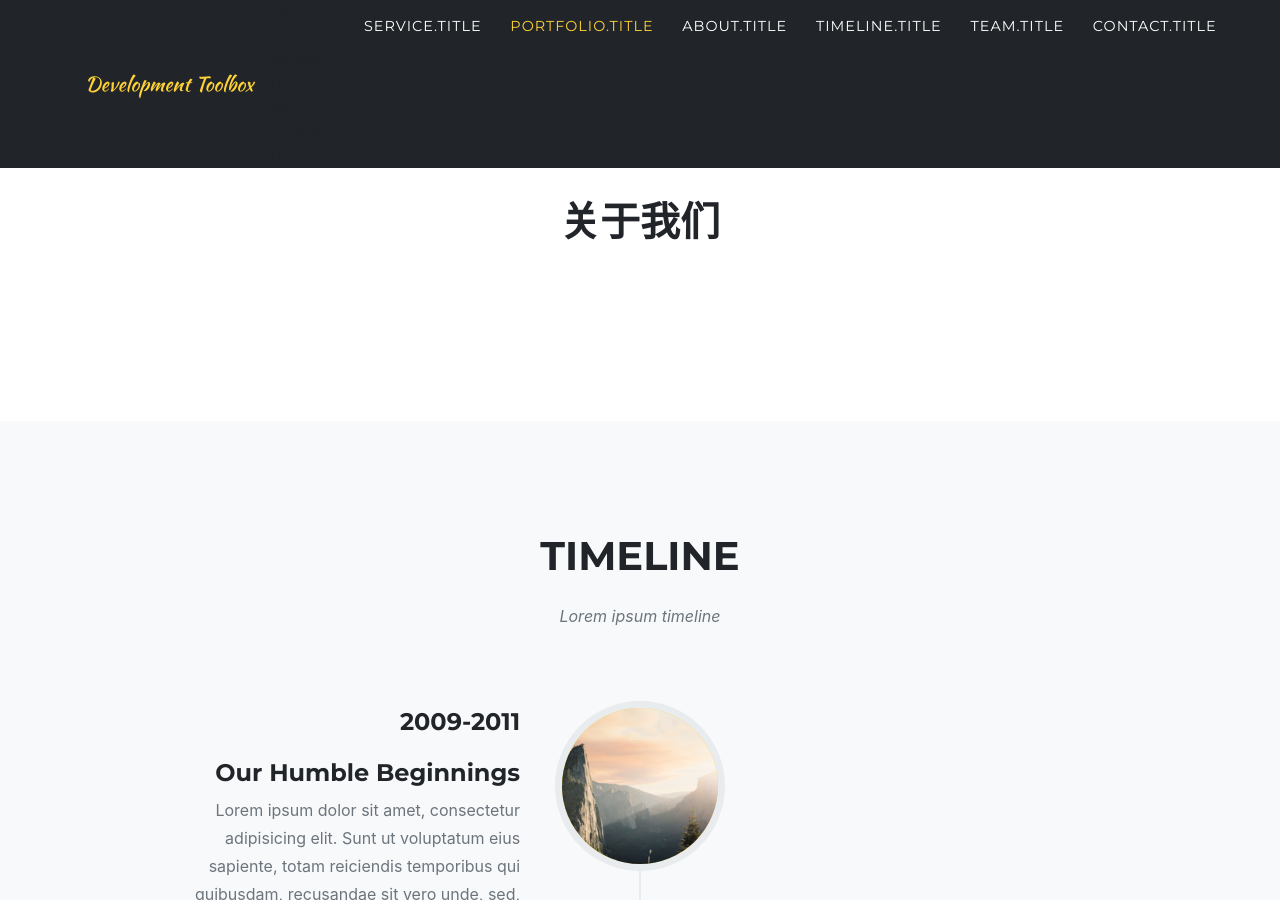
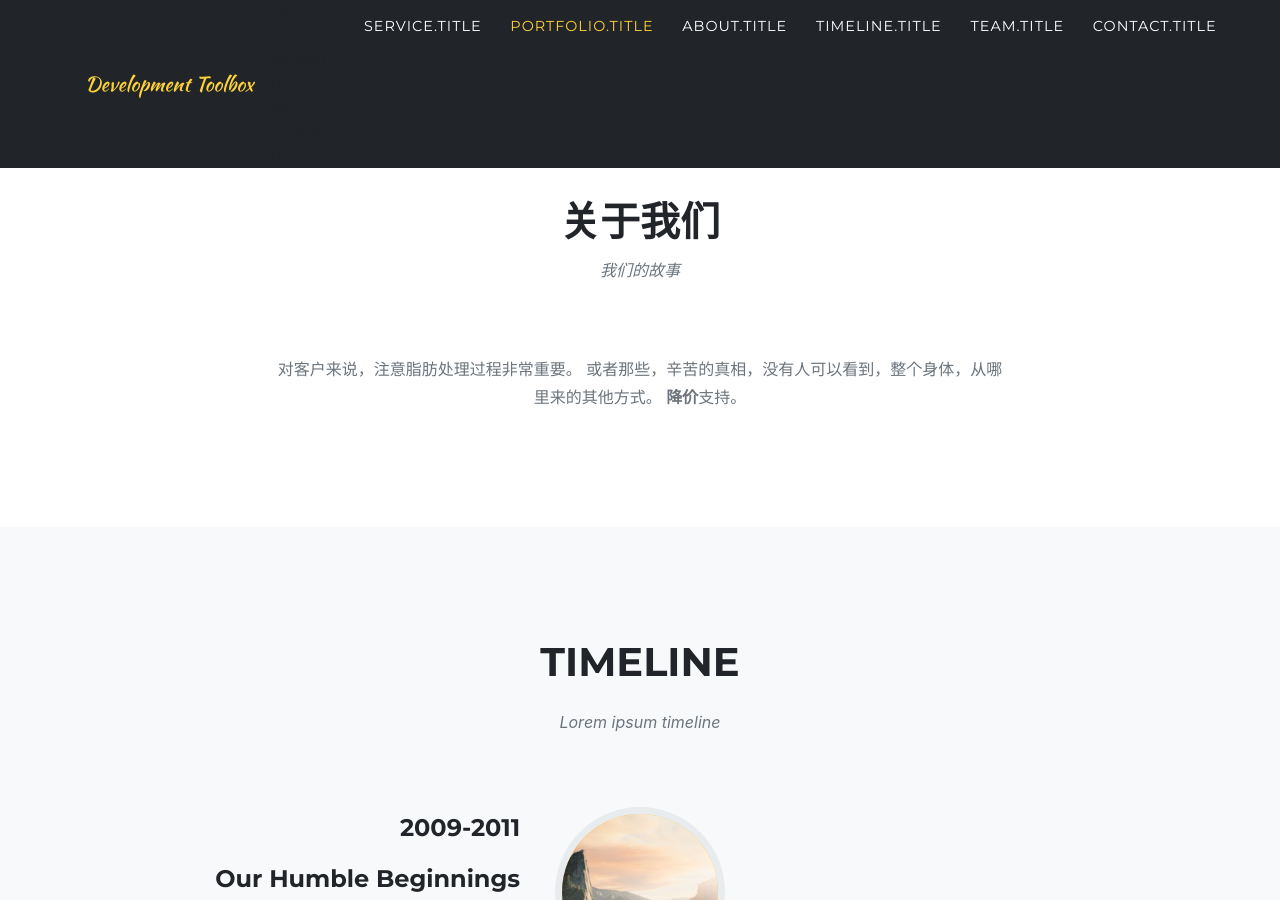
Before and after one commit to xuzhuoxi/xuzhuoxi.github.io, a Jekyll site: the page built from index.md, in a window 1280 px wide and 900 px high, scrolled down 2254 px. Built offline with Jekyll 4.4.1, drawn with Linux system fonts in a browser that asks for light colours; some web fonts are replaced; grey boxes are pictures that could not be loaded.

Commit message:
保存。

```diff
--- a/_data/i18n_zh-CN.yaml
+++ b/_data/i18n_zh-CN.yaml
@@ -1,7 +1,7 @@
 about:
-  body: ''
+  body: 对客户来说，注意脂肪处理过程非常重要。 或者那些，辛苦的真相，没有人可以看到，整个身体，从哪里来的其他方式。 **降价**支持。
   section: about
-  text: ''
+  text: 我们的故事
   title: 关于我们
 boards:
   - page: services.html
```
